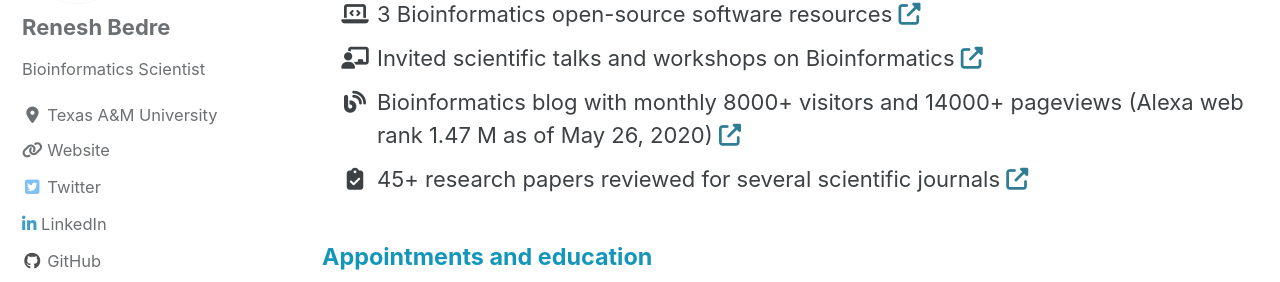
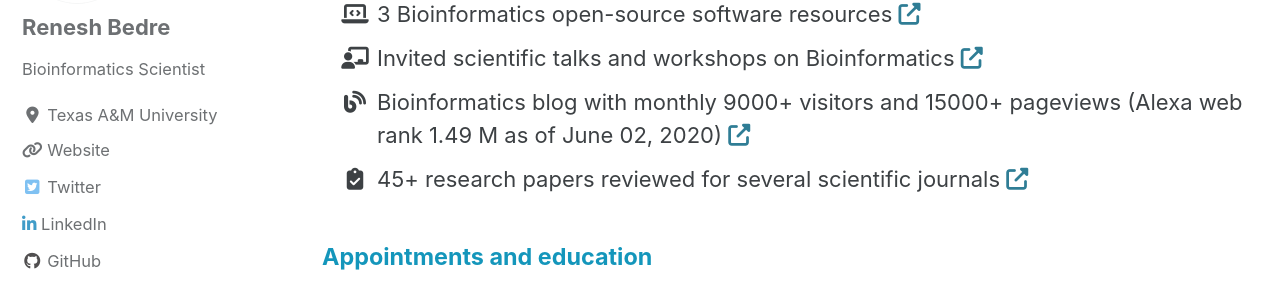
Before and after one commit to reneshbedre/reneshbedre.github.io, a Jekyll site: the page built from _pages/home.html, in a window 1280 px wide and 900 px high, scrolled down 1409 px. Shown: the part 171-453 px from the top of the window. Built offline with Jekyll 4.4.1, drawn with Linux system fonts in a browser that asks for light colours; cached includes are drawn as plain includes; nearby versions of some CDN libraries; a style sheet for code colours, icons or effects is not loaded.

Commit message:
homepage updated

```diff
--- a/_layouts/home.html
+++ b/_layouts/home.html
@@ -48,8 +48,8 @@ classes: wide
         <a href="https://reneshbedre.github.io/res/" target="_blank"><i class="fas fa-external-link-alt"></i></a></li></li>
     <li><span class="fa-li"><i class="fas fa-chalkboard-teacher"></i></span> Invited scientific talks and workshops
         on Bioinformatics <a href="https://reneshbedre.github.io/news/" target="_blank"><i class="fas fa-external-link-alt"></i></a></li></li>
-    <li><span class="fa-li"><i class="fas fa-blog"></i></span> Bioinformatics blog with monthly 8000+ visitors and 14000+ pageviews
-        (Alexa web rank 1.47 M as of May 26, 2020) <a href="https://reneshbedre.github.io/blog/" target="_blank"><i class="fas fa-external-link-alt"></i></a></li></li>
+    <li><span class="fa-li"><i class="fas fa-blog"></i></span> Bioinformatics blog with monthly 9000+ visitors and 15000+ pageviews
+        (Alexa web rank 1.49 M as of June 02, 2020) <a href="https://reneshbedre.github.io/blog/" target="_blank"><i class="fas fa-external-link-alt"></i></a></li></li>
     <li><span class="fa-li"><i class="fas fa-clipboard-check"></i></span> 45+ research papers reviewed for several scientific journals
         <a href="https://publons.com/researcher/1282617/renesh-bedre/" target="_blank"><i class="fas fa-external-link-alt"></i></a></li></li>
  </ul>
--- a/_pages/home.html
+++ b/_pages/home.html
@@ -52,8 +52,8 @@ permalink: /about/
         <a href="https://reneshbedre.github.io/res/" target="_blank"><i class="fas fa-external-link-alt"></i></a></li></li>
     <li><span class="fa-li"><i class="fas fa-chalkboard-teacher"></i></span> Invited scientific talks and workshops
         on Bioinformatics <a href="https://reneshbedre.github.io/news/" target="_blank"><i class="fas fa-external-link-alt"></i></a></li></li>
-    <li><span class="fa-li"><i class="fas fa-blog"></i></span> Bioinformatics blog with monthly 8000+ visitors and 14000+ pageviews
-        (Alexa web rank 1.47 M as of May 26, 2020) <a href="https://reneshbedre.github.io/blog/" target="_blank"><i class="fas fa-external-link-alt"></i></a></li></li>
+    <li><span class="fa-li"><i class="fas fa-blog"></i></span> Bioinformatics blog with monthly 9000+ visitors and 15000+ pageviews
+        (Alexa web rank 1.49 M as of June 02, 2020) <a href="https://reneshbedre.github.io/blog/" target="_blank"><i class="fas fa-external-link-alt"></i></a></li></li>
     <li><span class="fa-li"><i class="fas fa-clipboard-check"></i></span> 45+ research papers reviewed for several scientific journals
         <a href="https://publons.com/researcher/1282617/renesh-bedre/" target="_blank"><i class="fas fa-external-link-alt"></i></a></li></li>
  </ul>
```
